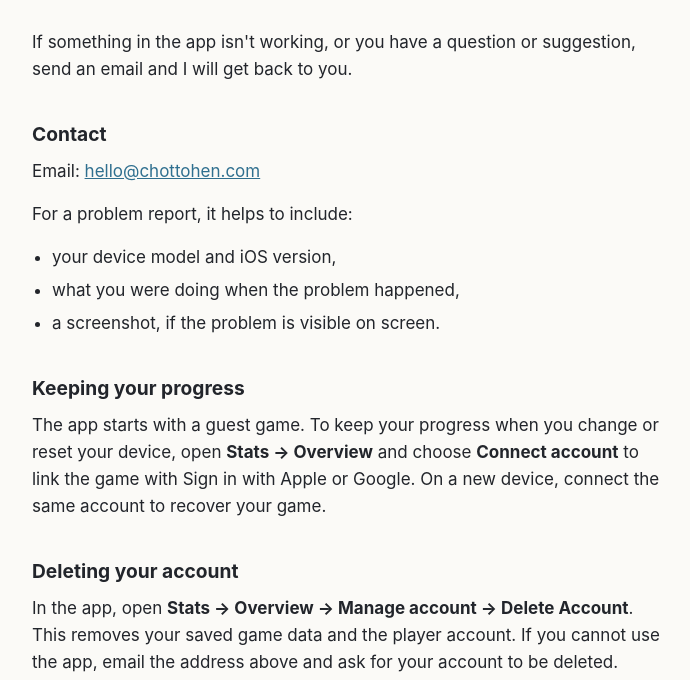
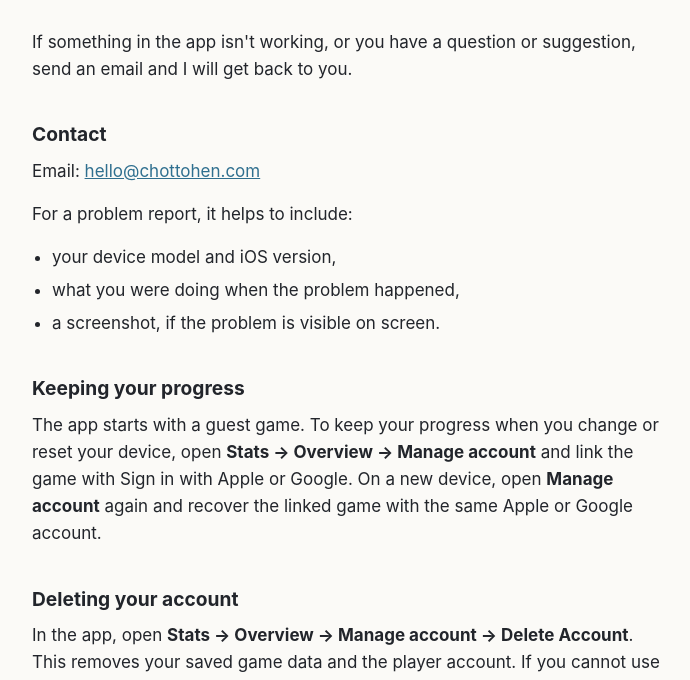
Before and after one commit to ml497/mixieslab-privacy, a plain HTML site: page support.html in a window 1280 px wide. Shown: the part 119-799 px from the top of the page, without its empty margins (292-982 px from the left). Drawn offline with Linux system fonts and the light colour scheme.

Commit message:
Correct account steps on support page

```diff
--- a/support.html
+++ b/support.html
@@ -42,7 +42,7 @@
   </ul>
 
   <h2>Keeping your progress</h2>
-  <p>The app starts with a guest game. To keep your progress when you change or reset your device, open <strong>Stats → Overview</strong> and choose <strong>Connect account</strong> to link the game with Sign in with Apple or Google. On a new device, connect the same account to recover your game.</p>
+  <p>The app starts with a guest game. To keep your progress when you change or reset your device, open <strong>Stats → Overview → Manage account</strong> and link the game with Sign in with Apple or Google. On a new device, open <strong>Manage account</strong> again and recover the linked game with the same Apple or Google account.</p>
 
   <h2>Deleting your account</h2>
   <p>In the app, open <strong>Stats → Overview → Manage account → Delete Account</strong>. This removes your saved game data and the player account. If you cannot use the app, email the address above and ask for your account to be deleted.</p>
```
